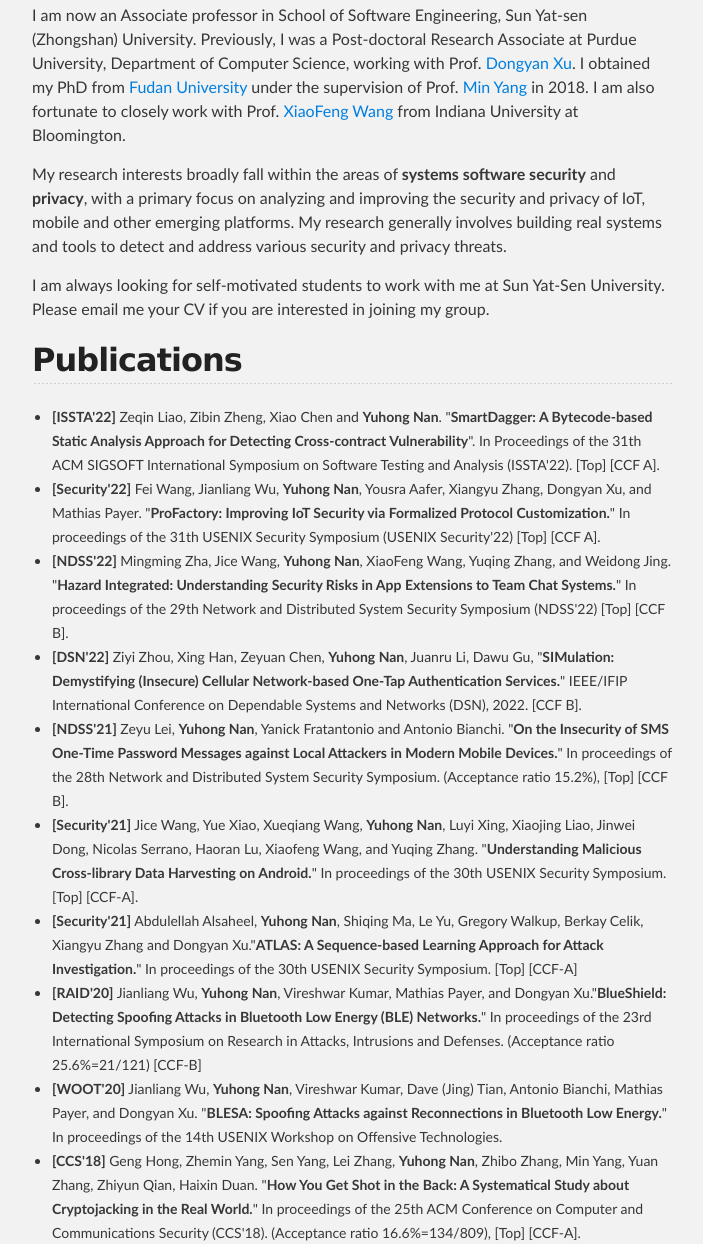
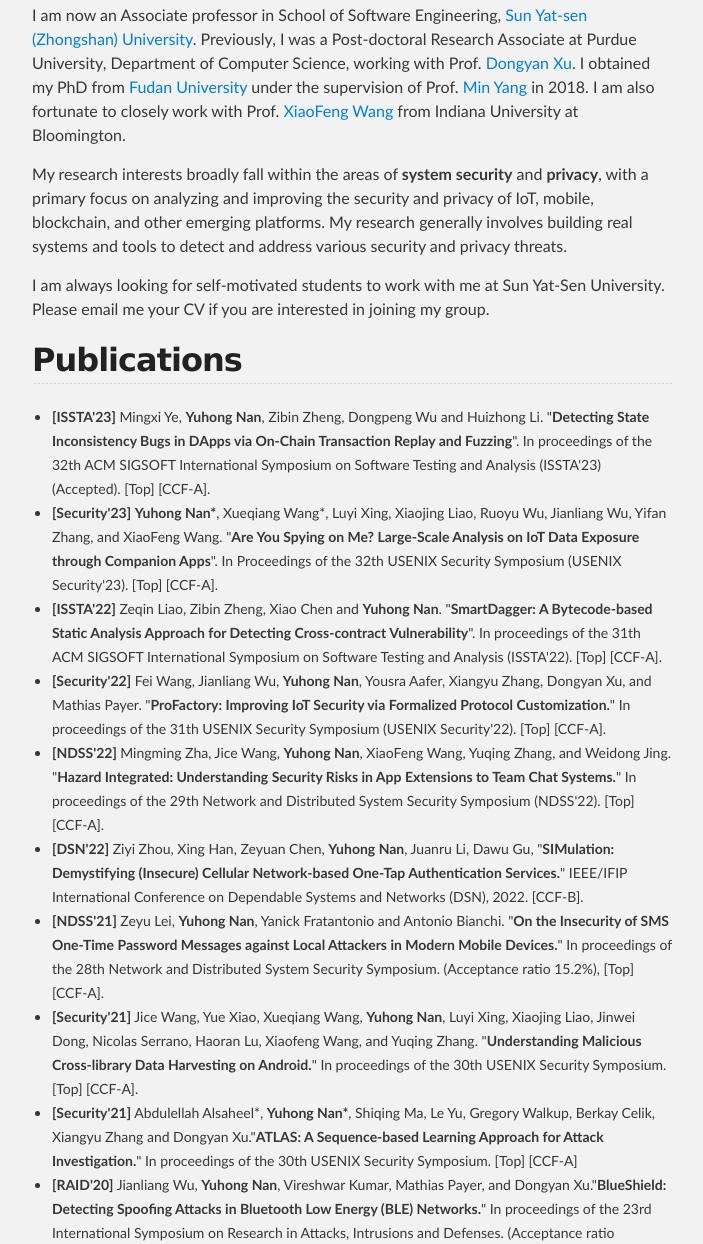
Before and after one commit to nanyuhong/nanyuhong.github.io, a plain HTML site: page index.html in a window 1280 px wide. Shown: the part 508-1752 px from the top of the page, without its empty margins (288-991 px from the left). Drawn offline with Linux system fonts and the light colour scheme.

Commit message:
Add IcyChecker and IoTProfiler

```diff
--- a/index.html
+++ b/index.html
@@ -40,9 +40,9 @@
 <h2>
 <a id="introduction" class="anchor" href="#introduction" aria-hidden="true"><span class="octicon octicon-link"></span></a>Introduction</h2>
 
-<p>I am now an Associate professor in School of Software Engineering, Sun Yat-sen (Zhongshan) University. Previously, I was a Post-doctoral Research Associate at Purdue University, Department of Computer Science, working with Prof. <a href="https://www.cs.purdue.edu/homes/dxu/">Dongyan Xu</a>. I obtained my PhD from <a href="http://www.fudan.edu.cn/en/">Fudan University</a> under the supervision of Prof. <a href="https://baike.baidu.com/item/%E6%9D%A8%E7%8F%89/19322394">Min Yang</a> in 2018. I am also fortunate to closely work with Prof. <a href="http://www.informatics.indiana.edu/xw7/">XiaoFeng Wang</a> from Indiana University at Bloomington. </p>
+<p>I am now an Associate professor in School of Software Engineering, <a href="https://www.sysu.edu.cn/sysuen/">Sun Yat-sen (Zhongshan) University</a>. Previously, I was a Post-doctoral Research Associate at Purdue University, Department of Computer Science, working with Prof. <a href="https://www.cs.purdue.edu/homes/dxu/">Dongyan Xu</a>. I obtained my PhD from <a href="http://www.fudan.edu.cn/en/">Fudan University</a> under the supervision of Prof. <a href="https://baike.baidu.com/item/%E6%9D%A8%E7%8F%89/19322394">Min Yang</a> in 2018. I am also fortunate to closely work with Prof. <a href="http://www.informatics.indiana.edu/xw7/">XiaoFeng Wang</a> from Indiana University at Bloomington. </p>
 
-<p>My research interests broadly fall within the areas of <strong>systems software security</strong> and <strong>privacy</strong>, with a primary focus on analyzing and improving the security and privacy of IoT, mobile and other emerging platforms. My research generally involves building real systems and tools to detect and address various security and privacy threats. </p>
+<p>My research interests broadly fall within the areas of <strong>system security</strong> and <strong>privacy</strong>, with a primary focus on analyzing and improving the security and privacy of IoT, mobile, blockchain, and other emerging platforms. My research generally involves building real systems and tools to detect and address various security and privacy threats. </p>
 
 <p>I am always looking for self-motivated students to work with me at Sun Yat-Sen University. Please email me your CV if you are interested in joining my group.</p>
 
@@ -51,18 +51,20 @@
 <a id="publications" class="anchor" href="#publication" aria-hidden="true"><span class="octicon octicon-link"></span></a>Publications</h2>
 
 <ul>
-  <li><span style="font-size:14px;"><strong>[ISSTA'22]</strong> Zeqin Liao, Zibin Zheng, Xiao Chen and <strong>Yuhong Nan</strong>. "<strong>SmartDagger: A Bytecode-based Static Analysis Approach for Detecting Cross-contract Vulnerability</strong>". In Proceedings of the 31th ACM SIGSOFT International Symposium on Software Testing and Analysis (ISSTA'22). [Top] [CCF A].</span></li>
-  <li><span style="font-size:14px;"><strong>[Security'22]</strong> Fei Wang, Jianliang Wu, <strong>Yuhong Nan</strong>, Yousra Aafer, Xiangyu Zhang, Dongyan Xu, and Mathias Payer. "<strong>ProFactory: Improving IoT Security via Formalized Protocol Customization.</strong>" In proceedings of the 31th USENIX Security Symposium (USENIX Security'22) [Top] [CCF A].</span></li>
-  <li><span style="font-size:14px;"><strong>[NDSS'22] </strong>Mingming Zha, Jice Wang, <strong>Yuhong Nan</strong>, XiaoFeng Wang, Yuqing Zhang, and Weidong Jing. "<strong>Hazard Integrated: Understanding Security Risks in App Extensions to Team Chat Systems.</strong>" In proceedings of the 29th Network and Distributed System Security Symposium (NDSS'22) [Top] [CCF B].</span></li>
-  <li><span style="font-size:14px;"><strong>[DSN'22]</strong> Ziyi Zhou, Xing Han, Zeyuan Chen, <strong>Yuhong Nan</strong>, Juanru Li, Dawu Gu, "<strong>SIMulation: Demystifying (Insecure) Cellular Network-based One-Tap Authentication Services.</strong>" IEEE/IFIP International Conference on Dependable Systems and Networks (DSN), 2022. [CCF B].</span><br />
+  <li><span style="font-size:14px;"><strong>[ISSTA'23]</strong> Mingxi Ye, <strong>Yuhong Nan</strong>, Zibin Zheng, Dongpeng Wu and Huizhong Li. "<strong>Detecting State Inconsistency Bugs in DApps via On-Chain Transaction Replay and Fuzzing</strong>". In proceedings of the 32th ACM SIGSOFT International Symposium on Software Testing and Analysis (ISSTA'23) (Accepted). [Top] [CCF-A].</span></li>
+  <li><span style="font-size:14px;"><strong>[Security'23]</strong> <strong>Yuhong Nan*</strong>, Xueqiang Wang*, Luyi Xing, Xiaojing Liao, Ruoyu Wu, Jianliang Wu, Yifan Zhang, and XiaoFeng Wang. "<strong>Are You Spying on Me? Large-Scale Analysis on IoT Data Exposure through Companion Apps</strong>". In Proceedings of the 32th USENIX Security Symposium (USENIX Security'23). [Top] [CCF-A].</span></li>
+  <li><span style="font-size:14px;"><strong>[ISSTA'22]</strong> Zeqin Liao, Zibin Zheng, Xiao Chen and <strong>Yuhong Nan</strong>. "<strong>SmartDagger: A Bytecode-based Static Analysis Approach for Detecting Cross-contract Vulnerability</strong>". In proceedings of the 31th ACM SIGSOFT International Symposium on Software Testing and Analysis (ISSTA'22). [Top] [CCF-A].</span></li>
+  <li><span style="font-size:14px;"><strong>[Security'22]</strong> Fei Wang, Jianliang Wu, <strong>Yuhong Nan</strong>, Yousra Aafer, Xiangyu Zhang, Dongyan Xu, and Mathias Payer. "<strong>ProFactory: Improving IoT Security via Formalized Protocol Customization.</strong>" In proceedings of the 31th USENIX Security Symposium (USENIX Security'22). [Top] [CCF-A].</span></li>
+  <li><span style="font-size:14px;"><strong>[NDSS'22] </strong>Mingming Zha, Jice Wang, <strong>Yuhong Nan</strong>, XiaoFeng Wang, Yuqing Zhang, and Weidong Jing. "<strong>Hazard Integrated: Understanding Security Risks in App Extensions to Team Chat Systems.</strong>" In proceedings of the 29th Network and Distributed System Security Symposium (NDSS'22). [Top] [CCF-A].</span></li>
+  <li><span style="font-size:14px;"><strong>[DSN'22]</strong> Ziyi Zhou, Xing Han, Zeyuan Chen, <strong>Yuhong Nan</strong>, Juanru Li, Dawu Gu, "<strong>SIMulation: Demystifying (Insecure) Cellular Network-based One-Tap Authentication Services.</strong>" IEEE/IFIP International Conference on Dependable Systems and Networks (DSN), 2022. [CCF-B].</span><br />
   <span style="display: none;">&nbsp;</span></li>
-  <li><span style="font-size:14px;"><strong>[NDSS'21]</strong> Zeyu Lei, <strong>Yuhong Nan</strong>, Yanick Fratantonio and Antonio Bianchi. "<strong>On the Insecurity of SMS One-Time Password Messages against Local Attackers in Modern Mobile Devices.</strong>" In proceedings of the 28th Network and Distributed System Security Symposium. (Acceptance ratio 15.2%), [Top] [CCF B].</span></span></span></li>
+  <li><span style="font-size:14px;"><strong>[NDSS'21]</strong> Zeyu Lei, <strong>Yuhong Nan</strong>, Yanick Fratantonio and Antonio Bianchi. "<strong>On the Insecurity of SMS One-Time Password Messages against Local Attackers in Modern Mobile Devices.</strong>" In proceedings of the 28th Network and Distributed System Security Symposium. (Acceptance ratio 15.2%), [Top] [CCF-A].</span></span></span></li>
   <li><span style="font-size:14px;"><strong>[Security'21]</strong> Jice Wang, Yue Xiao, Xueqiang Wang, <strong>Yuhong Nan</strong>, Luyi Xing, Xiaojing Liao, Jinwei Dong, Nicolas Serrano, Haoran Lu, Xiaofeng Wang, and Yuqing Zhang. "<strong>Understanding Malicious Cross-library Data Harvesting on Android.</strong>" In proceedings of the 30th USENIX Security Symposium. [Top] [CCF-A].</span></span></span></li>
-  <li><span style="font-size:14px;"><strong>[Security'21]</strong> Abdulellah Alsaheel, <strong>Yuhong Nan</strong>, Shiqing Ma, Le Yu, Gregory Walkup, Berkay Celik, Xiangyu Zhang and Dongyan Xu."<strong>ATLAS: A Sequence-based Learning Approach for Attack Investigation.</strong>" In proceedings of the 30th USENIX Security Symposium. [Top] [CCF-A]</span></span></span></li>
+  <li><span style="font-size:14px;"><strong>[Security'21]</strong> Abdulellah Alsaheel*, <strong>Yuhong Nan*</strong>, Shiqing Ma, Le Yu, Gregory Walkup, Berkay Celik, Xiangyu Zhang and Dongyan Xu."<strong>ATLAS: A Sequence-based Learning Approach for Attack Investigation.</strong>" In proceedings of the 30th USENIX Security Symposium. [Top] [CCF-A]</span></span></span></li>
   <li><span style="font-size:14px;"><strong>[RAID'20]</strong> Jianliang Wu, <strong>Yuhong Nan</strong>, Vireshwar Kumar, Mathias Payer, and Dongyan Xu."<strong>BlueShield: Detecting Spoofing Attacks in Bluetooth Low Energy (BLE) Networks.</strong>" In proceedings of the 23rd International Symposium on Research in Attacks, Intrusions and Defenses. (Acceptance ratio 25.6%=21/121) [CCF-B]</span></span></span></li>
   <li><span style="font-size:14px;"><strong>[WOOT'20]</strong> Jianliang Wu, <strong>Yuhong Nan</strong>, Vireshwar Kumar, Dave (Jing) Tian, Antonio Bianchi, Mathias Payer, and Dongyan Xu. "<strong>BLESA: Spoofing Attacks against Reconnections in Bluetooth Low Energy.</strong>" In proceedings of the 14th USENIX Workshop on Offensive Technologies.</span></span></span></li>
   <li><span style="font-size:14px;"><strong>[CCS'18]</strong> Geng Hong, Zhemin Yang, Sen Yang, Lei Zhang, <strong>Yuhong Nan</strong>, Zhibo Zhang, Min Yang, Yuan Zhang, Zhiyun Qian, Haixin Duan. "<strong>How You Get Shot in the Back: A Systematical Study about Cryptojacking in the Real World.</strong>" In proceedings of the 25th ACM Conference on Computer and Communications Security (CCS'18). (Acceptance ratio 16.6%=134/809), [Top] [CCF-A].</span></span></span></li>
-  <li><span style="font-size:14px;"><strong>[NDSS'18]</strong> <strong>Yuhong Nan</strong>, Zhemin Yang, Xiaofeng Wang, Yuan Zhang, Donglai Zhu and Min Yang. "<strong>Finding Clues For Your Secrets: Semantics Driven, Learning Based Privacy Discovery in Mobile Apps.</strong>" In proceedings of the 25th Network and Distributed System Security Symposium. (Acceptance ratio 21.5%=71/331), [Top] [CCF-B].</span></span></span></li>
+  <li><span style="font-size:14px;"><strong>[NDSS'18]</strong> <strong>Yuhong Nan</strong>, Zhemin Yang, Xiaofeng Wang, Yuan Zhang, Donglai Zhu and Min Yang. "<strong>Finding Clues For Your Secrets: Semantics Driven, Learning Based Privacy Discovery in Mobile Apps.</strong>" In proceedings of the 25th Network and Distributed System Security Symposium. (Acceptance ratio 21.5%=71/331), [Top] [CCF-A].</span></span></span></li>
   <li><span style="font-size:14px;"><strong>[TIFS'17]</strong> <strong>Yuhong Nan</strong>, Zhemin Yang, Min Yang, Shunfan Zhou, Yuan Zhang, Guofei Gu, Xiaofeng Wang, and Limin Sun. "<strong>Identifying User-Input Privacy in Mobile Applications at a Large Scale.</strong>" IEEE Transactions on Information Forensics and Security 12, no. 3 (2017): 647-661. [Top] [CCF-A].</span></span></span></li>
   <li><span style="font-size:14px;"><strong>[Security'15]</strong> <strong>Yuhong Nan</strong>, Zhemin Yang, Min Yang, Shunfan Zhou, Yuan Zhang, Guofei Gu, Xiaofeng Wang, and Limin Sun. "<strong>UIPicker: User-Input Privacy Identification in Mobile Applications.</strong>" In proceedings of the 24th USENIX Security Symposium. (Acceptance ratio 15.7%=67/426), [Top] [CCF-A].</span></span></span><span style="display: none;">&nbsp;</span></li>
 </ul>
@@ -119,7 +121,7 @@
     <!-- FOOTER  -->
     <div id="footer_wrap" class="outer">
       <footer class="inner">
-        <p class="copyright">Last updated on Feb.22 2022 by <a href="https://nanyuhong.github.io">Yuhong Nan</a></p>
+        <p class="copyright">Last updated on Feb.26 2023 by <a href="https://nanyuhong.github.io">Yuhong Nan</a></p>
         <p>Published with <a href="https://pages.github.com">GitHub Pages</a></p>
       </footer>
     </div>
```
